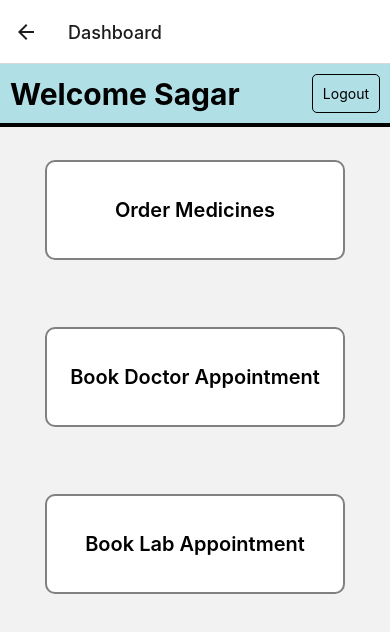
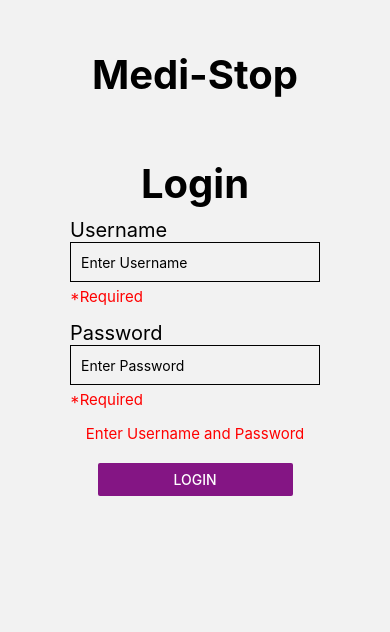
Before and after one commit to SagarTrimukhe/medicine-app, a React Native app: screen /Login in a window 390 px wide. Both pictures are taken after a click on the button "LOGIN". Shown: the top 632 px of the page. Built offline with nearby package versions, Linux system fonts and the light colour scheme.

Commit message:
integrated auth

```diff
--- a/components/QuantityInput/index.js
+++ b/components/QuantityInput/index.js
@@ -9,7 +9,7 @@ const QuantityInput = ({ medicineDetails, showQuantityModal, setShowQuantityModa
     const [cartItems, setCartItems] = useCartItems()
 
     const addItemtoCart = () => {
-        setCartItems([...cartItems, {...medicineDetails, quantity: quantity}])
+        setCartItems([...cartItems, { ...medicineDetails, quantity: quantity }])
         setShowQuantityModal(false)
     }
 
@@ -22,7 +22,7 @@ const QuantityInput = ({ medicineDetails, showQuantityModal, setShowQuantityModa
         >
             <View style={styles.quantityInput}>
                 <Text style={commonStyles.title}>{medicineDetails.name}</Text>
-                <Text style={commonStyles.subTitle}>{`Per Item cost: ${medicineDetails.price}`}</Text>
+                <Text style={commonStyles.subTitle}>{`Per item cost: $${medicineDetails.price}`}</Text>
                 <TextInput
                     value={quantity}
                     style={commonStyles.input}
@@ -30,16 +30,23 @@ const QuantityInput = ({ medicineDetails, showQuantityModal, setShowQuantityModa
                     onChangeText={setQuantity}
                 />
 
+                <View style={{ flexDirection: "row" }}>
+                    <View style={{ margin: 5, width:100 }}>
                         <Button
+
                             title='Add'
                             onPress={addItemtoCart}
                         />
+                    </View>
 
+                    <View style={{ margin: 5, width:100 }}>
                         <Button
                             title='Cancel'
                             onPress={() => { setShowQuantityModal(false) }}
                             color='red'
                         />
+                    </View>
+                </View>
             </View>
         </Modal>
     )
--- a/pages/cart/index.js
+++ b/pages/cart/index.js
@@ -12,10 +12,9 @@ const CartPage = ({navigation}) => {
 
 
     const submitOrder = () => {
-        const updatedCartData = updateCartDataWithDate(cartItems)
-        console.log("new cart data", updatedCartData)
+        const orderId = uuidv4()
+        const updatedCartData = updateCartDataWithDate(cartItems, orderId)
         const db = getDatabase()
-        const orderId = uuidv4()
         const reference = ref(db, 'orders/' + userDetails.id + '/' + orderId);
         set(reference, updatedCartData).then(()=>{
             setCartItems([])
--- a/pages/cart/utils.js
+++ b/pages/cart/utils.js
@@ -6,9 +6,9 @@ export const calculateCartTotal = (cartItems) => {
     return total
 }
 
-export const updateCartDataWithDate = (cartItems) => {
+export const updateCartDataWithDate = (cartItems, orderId) => {
     const current_date = new Date().toISOString()
     return cartItems.map((obj)=>{
-        return {...obj, ordered_date: current_date }
+        return {...obj, ordered_date: current_date, orderId }
     })
 }
--- a/pages/dashboard/index.js
+++ b/pages/dashboard/index.js
@@ -1,12 +1,18 @@
 import { StyleSheet, Text, View, TouchableOpacity, Pressable } from 'react-native';
+import { useUserDetails } from '../../context/globalContext';
 
 const Dashboard = ({ navigation }) => {
-    const username = 'Sagar'
+    const [userDetails, setUserDetails] = useUserDetails()
+    const username = userDetails.id || ''
+
+    const formattedUsername = () => {
+        return username?.charAt(0)?.toUpperCase()+username.slice(1)
+    }
 
     return (
         <View style={styles.dashboardPageContainer}>
             <View style={styles.pageTitleContainer}>
-                <Text style={styles.pageTitle}>{`Welcome ${username}`}</Text>
+                <Text style={styles.pageTitle}>{`Welcome ${formattedUsername(username)}`}</Text>
                 <Pressable onPress={()=>{navigation.navigate("Login")}}>
                 <Text style={{borderWidth:1, padding: 10, borderRadius: 5, elevation: 1, shadowColor:'red'}}>Logout</Text>
                 </Pressable>
--- a/pages/login/index.js
+++ b/pages/login/index.js
@@ -1,13 +1,34 @@
 import { StyleSheet, Text, View, TextInput, Button } from 'react-native';
 import { useState } from 'react'
 import { commonStyles } from '../../styles/styles';
+import { getDatabase, ref, get } from 'firebase/database';
+import { useUserDetails } from '../../context/globalContext';
 
-
-const LoginPage = ({navigation}) => {
+const LoginPage = ({ navigation }) => {
     const [username, setUsername] = useState('');
     const [password, setPassword] = useState('');
+    const [errorMessage, setErrorMessage] = useState(null);
+    const [userDetails, setUserDetails] = useUserDetails()
 
-    const onLoginPress = () => {
+    const db = getDatabase()
+
+    const onLoginPress = async () => {
+        setErrorMessage(null)
+        if (!username || !password) {
+            setErrorMessage("Enter Username and Password")
+            return
+        }
+        const userRef = ref(db, '/users' + '/' + username)
+        const result = await get(userRef)
+        if (JSON.stringify(result) === 'null') {
+            setErrorMessage("Incorrect Username or Password")
+            return
+        }
+        if (result.toJSON().password != password) {
+            setErrorMessage("Incorrect Username or Password")
+            return
+        }
+        setUserDetails({id: username})
         navigation.navigate('Dashboard')
     }
     return (
@@ -16,7 +37,7 @@ const LoginPage = ({navigation}) => {
 
             <Text style={styles.loginHeading}>Login</Text>
 
-            <View>
+            <View style={{ marginBottom: 15 }}>
                 <Text style={commonStyles.inputLabel}>Username</Text>
                 <TextInput
                     style={commonStyles.input}
@@ -24,19 +45,23 @@ const LoginPage = ({navigation}) => {
                     onChangeText={setUsername}
                     placeholder="Enter Username"
                 />
+                {!username && <Text style={styles.requiredText}>*Required</Text>}
             </View>
 
-            <View>
+            <View style={{ marginBottom: 15 }}>
                 <Text style={commonStyles.inputLabel}>Password</Text>
                 <TextInput
+                    secureTextEntry={true}
                     style={commonStyles.input}
                     value={password}
                     onChangeText={setPassword}
                     placeholder='Enter Password'
                 />
+                {!password && <Text style={styles.requiredText}>*Required</Text>}
             </View>
 
-            <View style={{width:'50%', margin: 20}}>
+            {errorMessage && <Text style={{ color: 'red', fontSize: 15 }}>{errorMessage}</Text>}
+            <View style={{ width: '50%', margin: 20 }}>
                 <Button
                     onPress={onLoginPress}
                     title="Login"
@@ -64,5 +89,9 @@ const styles = StyleSheet.create({
         fontWeight: 'bold',
         fontSize: 40,
         marginVertical: 10
+    },
+    requiredText: {
+        color: 'red',
+        fontSize: 15
     }
 })
--- a/pages/medicines/index.js
+++ b/pages/medicines/index.js
@@ -31,12 +31,13 @@ const MedicinesPage = ({ navigation }) => {
                     style={styles.input}
                     value={searchText}
                     onChangeText={setSearchText}
-                    placeholder="Search medicine."
+                    placeholder="Search medicines."
                 />
             </View>
 
             <View style={styles.medicinesListContainer}>
                 <FlatList
+                    style={{height:'80%'}}
                     data={medicinesData}
                     renderItem={({ item }) => (
                         <MedicineItem
@@ -66,13 +67,13 @@ const MedicinesPage = ({ navigation }) => {
 const MedicineItem = ({ item, setSelectedMedicineDetails, openQuantityModal }) => {
     return (
         <View style={styles.medicineItem}>
-            <View style={{ width: '60%' }}>
+            <View style={{ width: '70%' }}>
                 <Text style={styles.title}>{item.name}</Text>
                 <Text style={styles.description}>{item.description}</Text>
             </View>
 
-            <View>
-                <Text>{`$${item.price}`}</Text>
+            <View style={{alignItems:'center', width:'30%'}}>
+                <Text style={{fontWeight:'600', fontSize: 25, margin:10}}>{`$${item.price}`}</Text>
                 <Button title='Add to cart' onPress={() => {
                     setSelectedMedicineDetails(item)
                     openQuantityModal()
@@ -87,7 +88,7 @@ const styles = StyleSheet.create({
     medicinePageContainer: {
         flex: 1,
         alignItems: 'center',
-        justifyContent: "flex-start",
+        justifyContent: "space-between",
         width: '100%',
         height: '100%'
     },
@@ -105,9 +106,9 @@ const styles = StyleSheet.create({
         margin: 10,
     },
     medicinesListContainer: {
-        height: 500,
-        width: "100%",
-        justifyContent: "space-around"
+        width: "90%",
+        justifyContent: "space-around",
+        alignItems:'center',
     },
     medicineItem: {
         width: '100%',
@@ -115,10 +116,10 @@ const styles = StyleSheet.create({
         borderWidth: 2,
         borderRadius: 10,
         flexDirection: 'row',
-        alignItems: 'flex-start',
+        alignItems: 'center',
         justifyContent: 'space-between',
         padding: 10,
-        margin: 5
+        marginVertical: 5
     },
     title: {
         fontSize: 20,
@@ -126,5 +127,6 @@ const styles = StyleSheet.create({
     },
     description: {
         fontSize: 15,
+        textAlign:'justify'
     }
 })
--- a/pages/transactions/index.js
+++ b/pages/transactions/index.js
@@ -16,7 +16,6 @@ const TransactionsPage = () => {
         onValue(ordersRef, (snapshot) => {
             const data = snapshot.val() || {}
             const transactionData = getAllTransactions(data)
-            console.log(transactionData)
             setTransactions(transactionData)
         })
     }, [])
@@ -28,7 +27,7 @@ const TransactionsPage = () => {
                     style={{ width: '100%' }}
                     data={transactions}
                     renderItem={({ item }) => <TransactionItem item={item} />}
-                    keyExtractor={item => item.id}
+                    keyExtractor={item => item.orderId}
                 />
             </View>
         )
--- a/pages/transactions/utils.js
+++ b/pages/transactions/utils.js
@@ -1,11 +1,13 @@
 export const getAllTransactions = (ordersData) => {
     let transactions = []
-    Object.values(ordersData).forEach((arr)=>{
+    Object.values(ordersData).forEach((arr) => {
         transactions = [...transactions, ...arr]
     })
-    transactions.forEach((obj)=>{
+
+    transactions.forEach((obj) => {
         obj.cost = Number(obj.price) * Number(obj.quantity)
-        obj.ordered_date = new Date(obj.ordered_date).toLocaleDateString()
+        obj.ordered_date = `${new Date(obj.ordered_date).toLocaleDateString()} ${new Date(obj.ordered_date).toLocaleTimeString()}`
     })
+
     return transactions
 }
--- a/styles/styles.js
+++ b/styles/styles.js
@@ -7,7 +7,7 @@ export const commonStyles = StyleSheet.create({
     input: {
         height: 40,
         width: 250,
-        marginBottom: 10,
+        marginBottom: 5,
         borderWidth: 1,
         padding: 10,
     },
```
Lines whose indentation alone changed are shown as unchanged.
